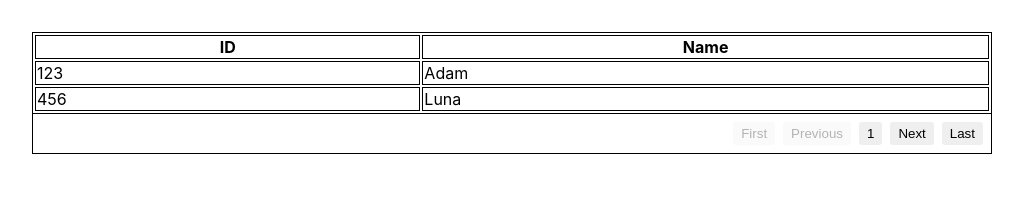
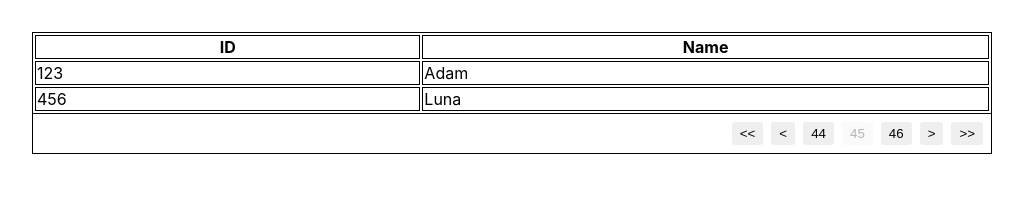
Before and after one commit to dashedstripes/composetable, a React (Create React App) app: page / in a window 1280 px wide. Shown: the top 212 px of the page, without its empty margins (128-1151 px from the left). Built offline with nearby package versions, Linux system fonts and the light colour scheme.

Commit message:
create pagination component

```diff
--- a/src/components/Table/FullTable.tsx
+++ b/src/components/Table/FullTable.tsx
@@ -39,10 +39,12 @@ const FullTable: React.FC<Props> = ({ }) => {
         <TablePagination
           itemsPerPage={2}
           numOfItems={300}
-          currentPage={1}
-          button={(text, isDisabled) => (
-            <button className='page-button' disabled={isDisabled}>{text}</button>
-          )}
+          currentPage={45}
+          firstButton={(isDisabled) => <button className='page-button' disabled={isDisabled}>&lt;&lt;</button>}
+          previousButton={(isDisabled) => <button className='page-button' disabled={isDisabled}>&lt;</button>}
+          numberButton={(text, isDisabled) => <button className='page-button' disabled={isDisabled}>{text}</button>}
+          nextButton={(isDisabled) => <button className='page-button' disabled={isDisabled}>&gt;</button>}
+          lastButton={(_, isDisabled) => <button className='page-button' disabled={isDisabled}>&gt;&gt;</button>}
         />
       </div>
     </div>
--- a/src/components/Table/TablePagination.tsx
+++ b/src/components/Table/TablePagination.tsx
@@ -4,14 +4,22 @@ interface Props {
   currentPage: number;
   itemsPerPage: number;
   numOfItems: number;
-  button: (text: string, isDisabled: boolean) => ReactElement;
+  firstButton: (isDisabled: boolean) => ReactElement;
+  previousButton: (isDisabled: boolean) => ReactElement;
+  numberButton: (text: string, isDisabled: boolean) => ReactElement;
+  nextButton: (isDisabled: boolean) => ReactElement;
+  lastButton: (text: string, isDisabled: boolean) => ReactElement;
 }
 
 const TablePagination: React.FC<Props> = ({
   currentPage,
   itemsPerPage,
   numOfItems,
-  button
+  firstButton,
+  previousButton,
+  numberButton,
+  nextButton,
+  lastButton
 }) => {
   const totalPages = numOfItems / itemsPerPage;
 
@@ -21,13 +29,29 @@ const TablePagination: React.FC<Props> = ({
 
   return (
     <div>
-      {button('First', currentPage <= 1)}
-      {button('Previous', currentPage <= 1)}
+      {currentPage > 1 && (
+        <>
+          {firstButton(currentPage <= 1)}
+          {previousButton(currentPage <= 1)}
+        </>
+      )}
 
-      {button(`${currentPage}`, false)}
+    {currentPage - 1 > 0 && (
+        numberButton(`${currentPage - 1}`, false)
+      )}
 
-      {button('Next', currentPage > totalPages)}
-      {button('Last', currentPage > totalPages)}
+      {numberButton(`${currentPage}`, true)}
+
+      {currentPage + 1 < totalPages && (
+        numberButton(`${currentPage + 1}`, false)
+      )}
+
+      {currentPage < totalPages && (
+        <>
+        {nextButton(currentPage > totalPages)}
+        {lastButton(`${totalPages}`, currentPage > totalPages)}
+        </>
+      )}
     </div>
   )
 }
```
